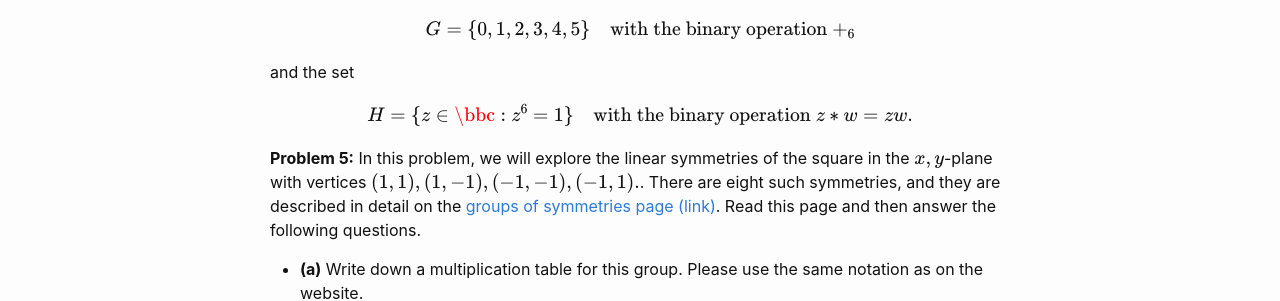
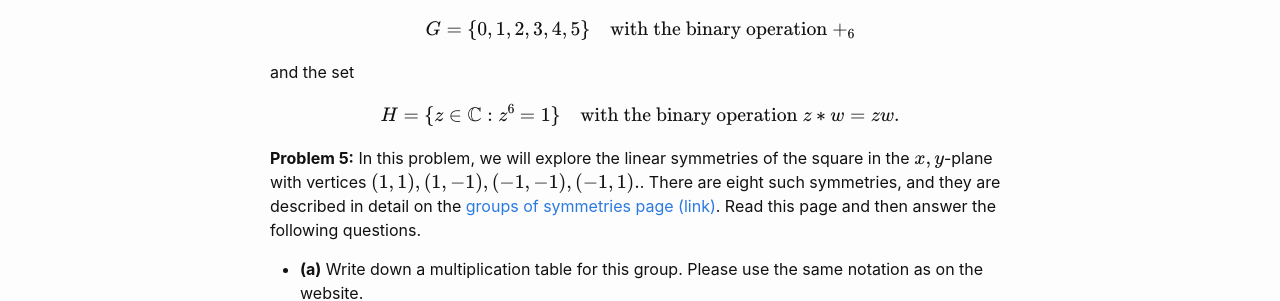
Before and after one commit to wcasper/math407spring2021, a Jekyll site: the page built from homework/hw2.md, in a window 1280 px wide. Shown: the part 1096-1397 px from the top of the page. Built offline with Jekyll 4.4.1, drawn with Linux system fonts in a browser that asks for light colours.

Commit message:
fixed typo

```diff
--- a/homework/hw2.md
+++ b/homework/hw2.md
@@ -38,7 +38,7 @@ $$G = \{0,1,2,3,4,5\}\quad \text{with the binary operation $+_6$}$$
 
 and the set
 
-$$H = \{z\in\bbc : z^6 = 1\}\quad \text{with the binary operation $z*w = zw$}.$$
+$$H = \{z\in\mathbb C : z^6 = 1\}\quad \text{with the binary operation $z*w = zw$}.$$
 
 
 **Problem 5:** In this problem, we will explore the linear symmetries of the square in the $$x,y$$-plane with vertices $$(1,1),(1,-1),(-1,-1),(-1,1).$$.
```
